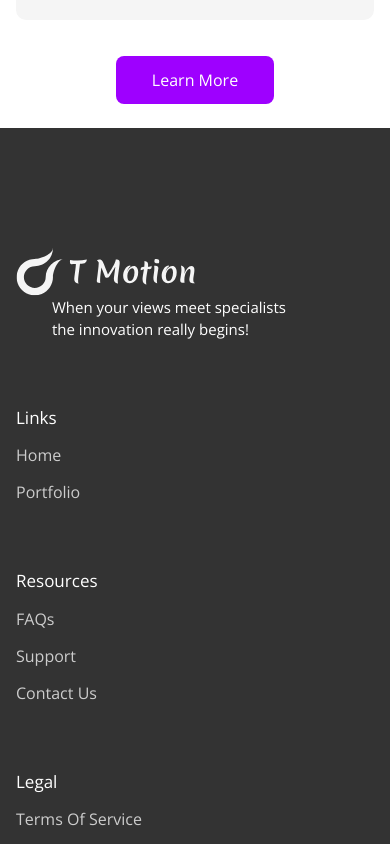
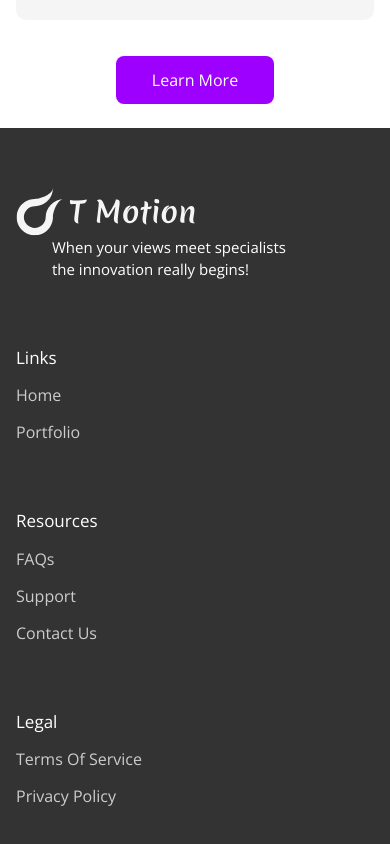
Before and after one commit to dev-pengi/t-motion-dev, a Next.js app: page / in a window 390 px wide. Shown: the part 5200-6044 px from the top of the page. Built offline with nearby package versions, Linux system fonts and the light colour scheme; a web font is replaced by a local one.

Commit message:
style: changed the padding on small screens

```diff
--- a/src/components/general/Footer.tsx
+++ b/src/components/general/Footer.tsx
@@ -13,7 +13,7 @@ const Footer: FC = () => {
   const now = new Date();
 
   return (
-    <footer className="bg-dark py-[120px] text-white">
+    <footer className="bg-dark md:py-[120px] py-[60px] text-white">
       <Container>
         <div className="flex justify-between items-start gap-[64px] lg:flex-row flex-col">
           <div className="">
```
